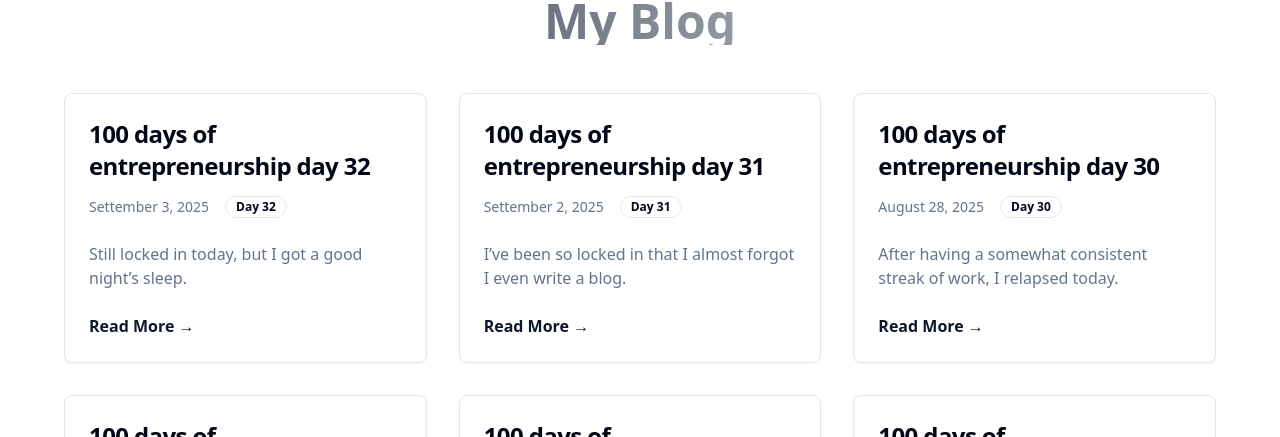
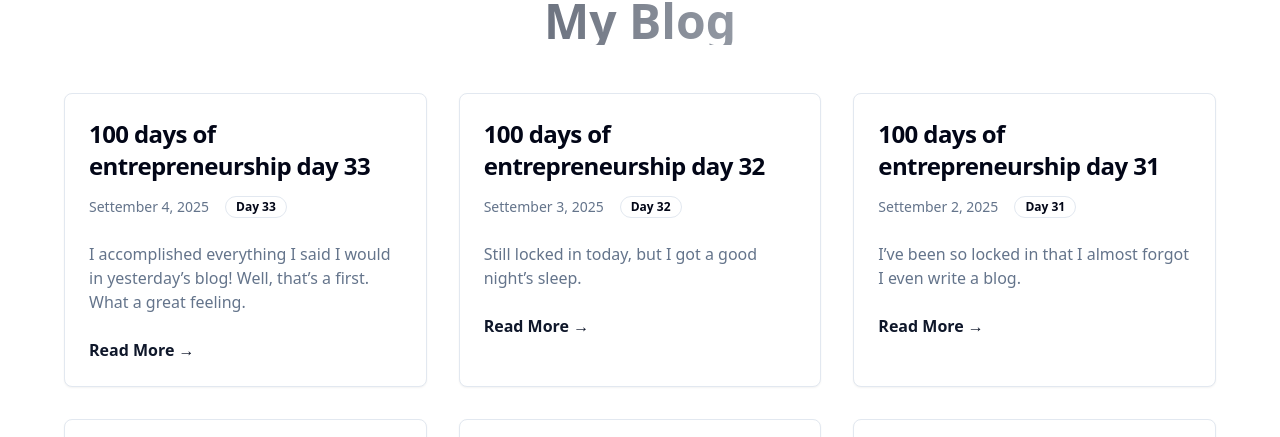
Before and after one commit to hritik1999/portfolio, a Vue app in the folder frontend/: page /blog in a window 1280 px wide. Shown: the part 139-576 px from the top of the page. Built offline with nearby package versions, Linux system fonts and the light colour scheme.

Commit message:
added new blog

```diff
--- a/frontend/src/views/Blog.vue
+++ b/frontend/src/views/Blog.vue
@@ -993,6 +993,31 @@ export default {
 
   <p>That’s it for today’s blog.</p>
           `
+        },
+        {
+          id:28,
+          title:'100 days of entrepreneurship day 33',
+          slug:'100-days-of-entrepreneurship-day-33',
+          day:'33',
+          date:'Settember 4, 2025',
+          snippet:"I accomplished everything I said I would in yesterday’s blog! Well, that’s a first. What a great feeling.",
+          content:`
+          <p>Hello readers</p>
+          <p>I accomplished everything I said I would in yesterday’s blog! Well, that’s a first. What a great feeling. Well, almost everything—because vibe cards aren’t working yet, but the code is there.</p>
+
+  <p>There’s something really crazy about community and movement. One person tweeted that from September 1st until the end of the year, it’s time to be locked in—and a bunch of other people joined him, including me. I think one of the main reasons I’m working this hard right now is because of that.</p>
+
+  <p>I started reading <em>The Mom Test</em> yesterday, which is about how to talk to customers. The concept is basically this: if you ask your mom directly, <em>“Mom, I have a business idea,”</em> then tell her what it is and ask if it’s good, she’ll say yes because she loves you. And most other people will also say yes just to make you feel good. So the book teaches how to ask better questions. The first rule is: don’t talk about the idea or the problem—talk about the customer’s life and experiences.</p>
+
+  <p>There were some examples that sparked an idea in me, so I posted in the MBTI subreddit asking people how and why they got into MBTI. I got a lot of answers, which gave me a better idea of how to position my product. Now I’m wondering: what should I include on my landing page to convert properly? I’m going to keep posting questions like this to learn more about people who are into MBTI. Next, I’ll ask about what tests they’ve tried, which ones they found best, and which ones they thought were the worst.</p>
+
+  <p>Man, I’ve been rapidly gaining followers on X. Yesterday I had 30, today I have 39—that’s crazy.</p>
+
+  <p>Now for the sad part. Although the momentum of my work has been going really well for the last 3–4 days, I’ll have to pause this weekend because one of my close friends, Tada, is coming to town. I was the one who invited him, so I’ve got to receive him and keep him company until Sunday. I’m really happy he’s coming—we’re meeting after 3–4 years—but I still didn’t want to break the momentum.</p>
+
+  <p>The next things I need to implement are: report-to-PDF and email, then integration of X, Reddit, and Twitter, and finally payments and SEO. That should take 3–4 days max, so I should still be able to launch next week. I’ve been hyping my mystery product launch on X, so I have to follow through. I think that’s also why I’ve been gaining so many followers.</p>
+
+          `
         }
         // Future blog posts will be added here with their own unique slug
       ]
```
